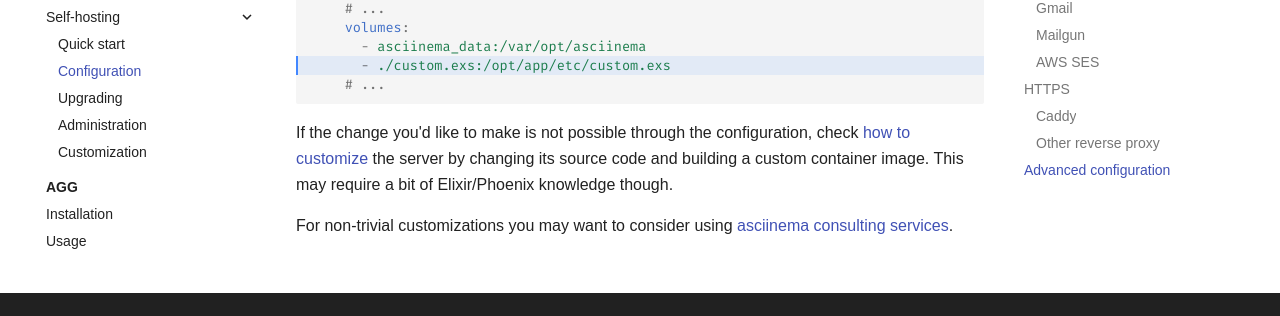
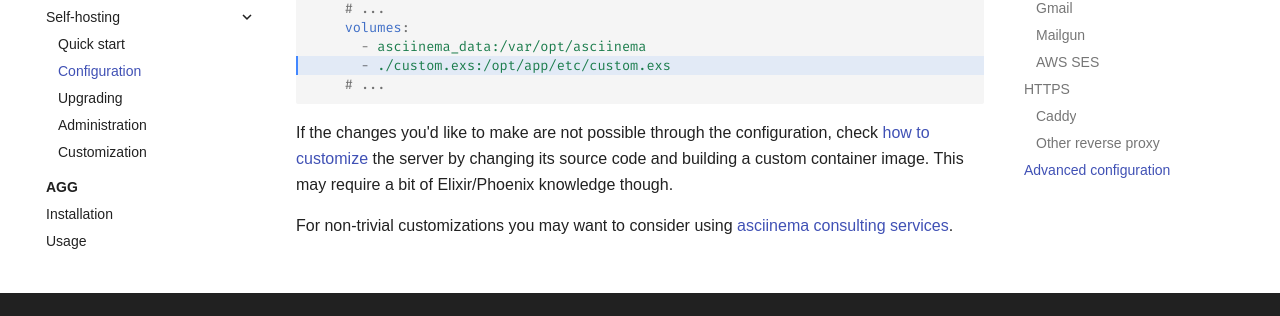
Before and after one commit to ofek/asciinema.github.io, an MkDocs documentation site: the page built from docs/manual/server/self-hosting/configuration.md, in a window 1280 px wide and 900 px high, scrolled down 10079 px. Shown: the part 450-766 px from the top of the window. Built offline with MkDocs 1.6.1 and Material for MkDocs 9.7.7, drawn with Linux system fonts in a browser that asks for light colours; some web fonts are replaced; comment, search, counter and statistics services are not loaded.

Commit message:
Small wording tweak

````diff
--- a/docs/manual/server/self-hosting/configuration.md
+++ b/docs/manual/server/self-hosting/configuration.md
@@ -509,7 +509,7 @@
     # ...
 ```
 
-If the change you'd like to make is not possible through the configuration,
+If the changes you'd like to make are not possible through the configuration,
 check [how to customize](customization.md) the server by changing its source
 code and building a custom container image. This may require a bit of
 Elixir/Phoenix knowledge though.
````
